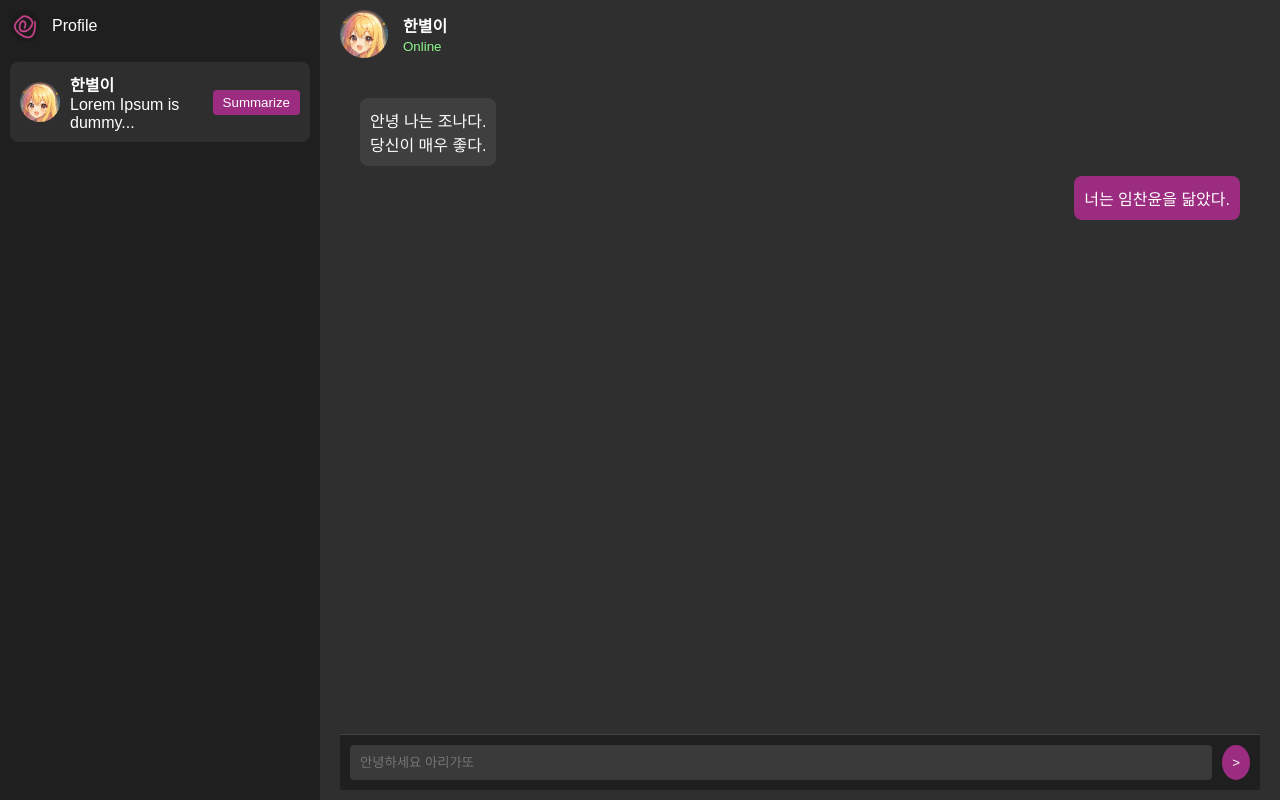
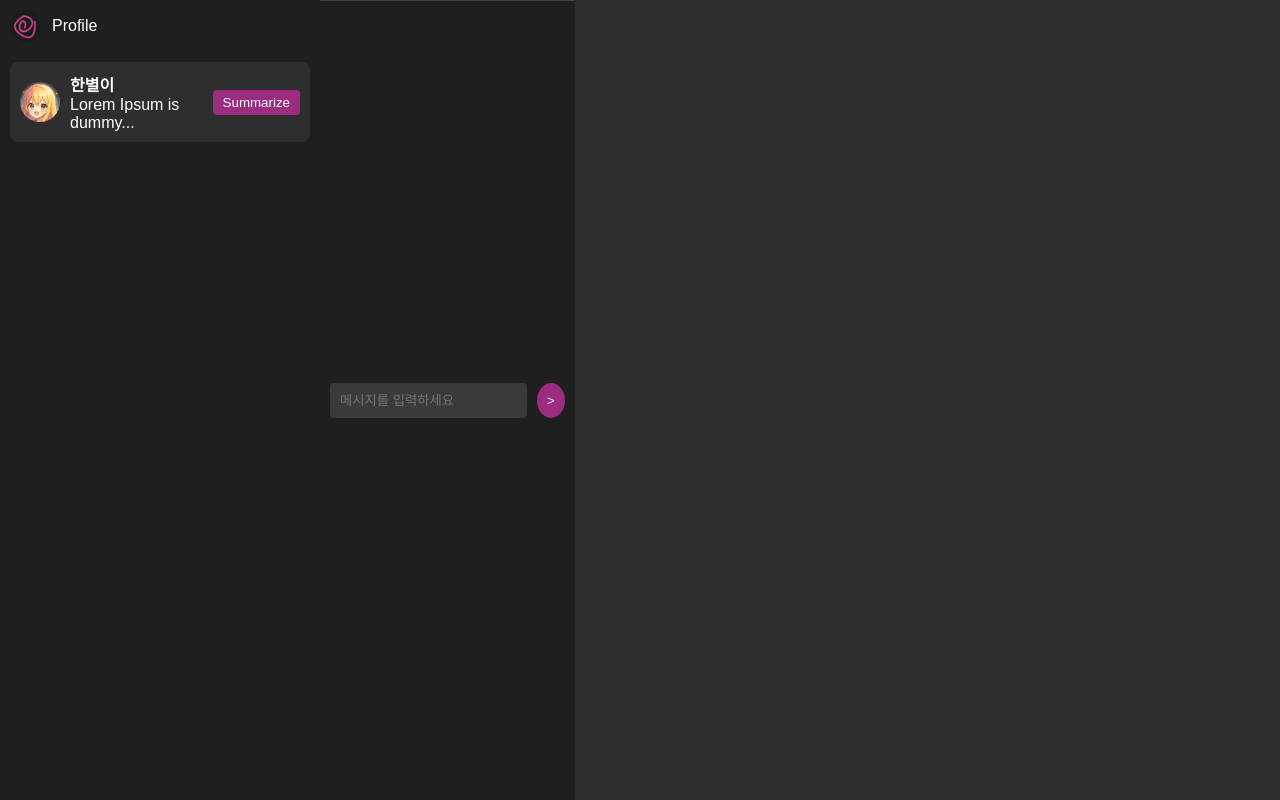
Before and after one commit to lanzarote0tr/modai, a Node project: template views/index.ejs in a window 1280 px wide. Run offline with Node 20 templates, Linux system fonts and the light colour scheme; the template is opened without the code that fills it, so the values that code supplies are empty.

Commit message:
frontend

```diff
--- a/views/index.ejs
+++ b/views/index.ejs
@@ -23,26 +23,10 @@
                 <button onclick="event.stopPropagation(); summarizeChat('hanbyul')">Summarize</button>
             </div>
         </div>
-        <div class="chat-section">
-            <div class="chat-header">
-                <img src="images/profile.png" alt="Avatar">
-                <div>
-                    <strong>한별이</strong><br>
-                    <small style="color: #8cf78c;">Online</small>
-                </div>
-            </div>
-            <div class="message-box">
-                <div class="message incoming">
-                    안녕 나는 조나다.<br>당신이 매우 좋다.
-                </div>
-                <div class="message outgoing">
-                    너는 임찬윤을 닮았다.
-                </div>
-            </div>
-            <div class="chat-input">
-                <input type="text" placeholder="안녕하세요 아리가또">
-                <button>&gt;</button>
-            </div>
+        <div id="chat-output"></div>
+        <div class="chat-input">
+            <input id="chat-input" type="text" placeholder="메시지를 입력하세요">
+            <button id="send-btn">&gt;</button>
         </div>
     </div>
     <script>
```
